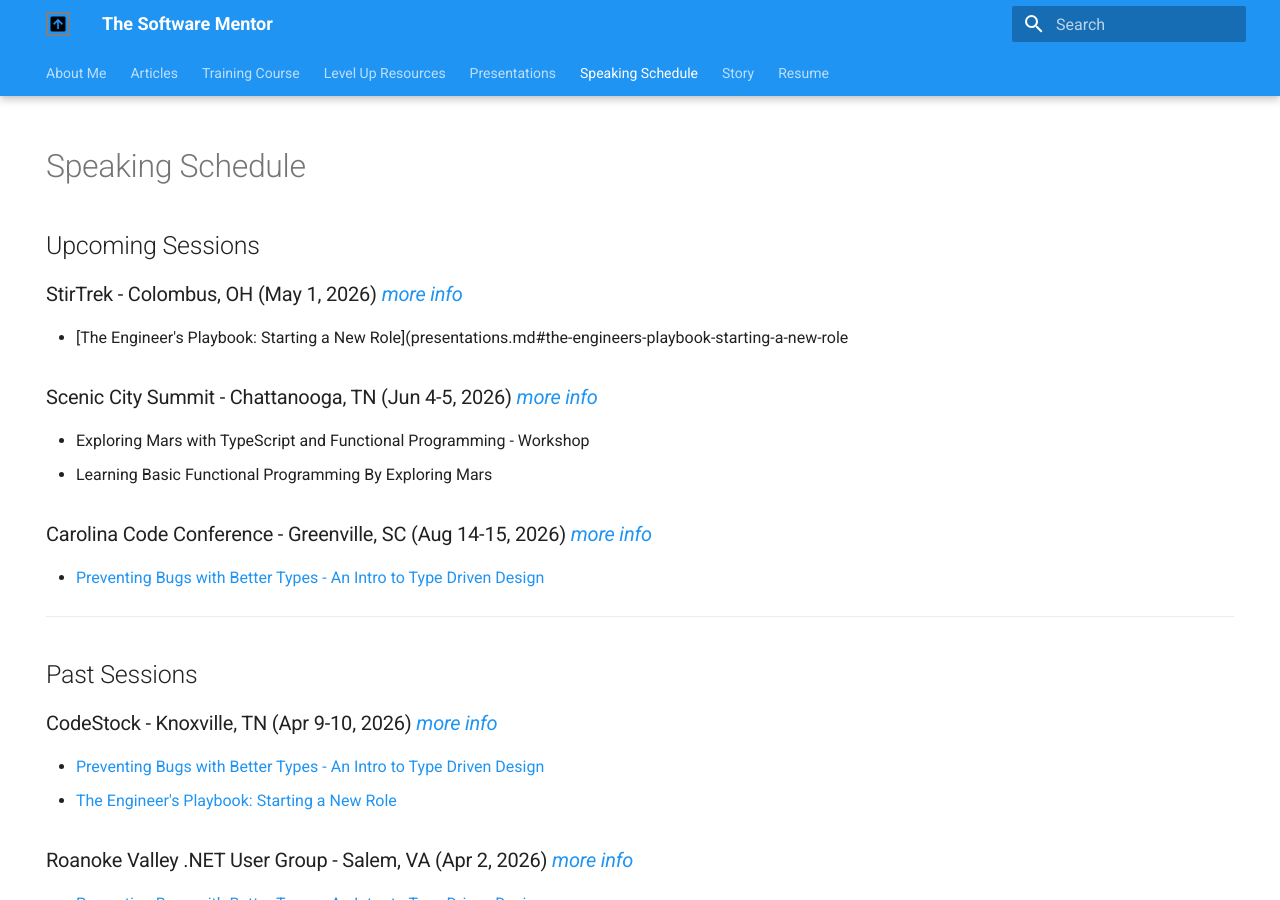
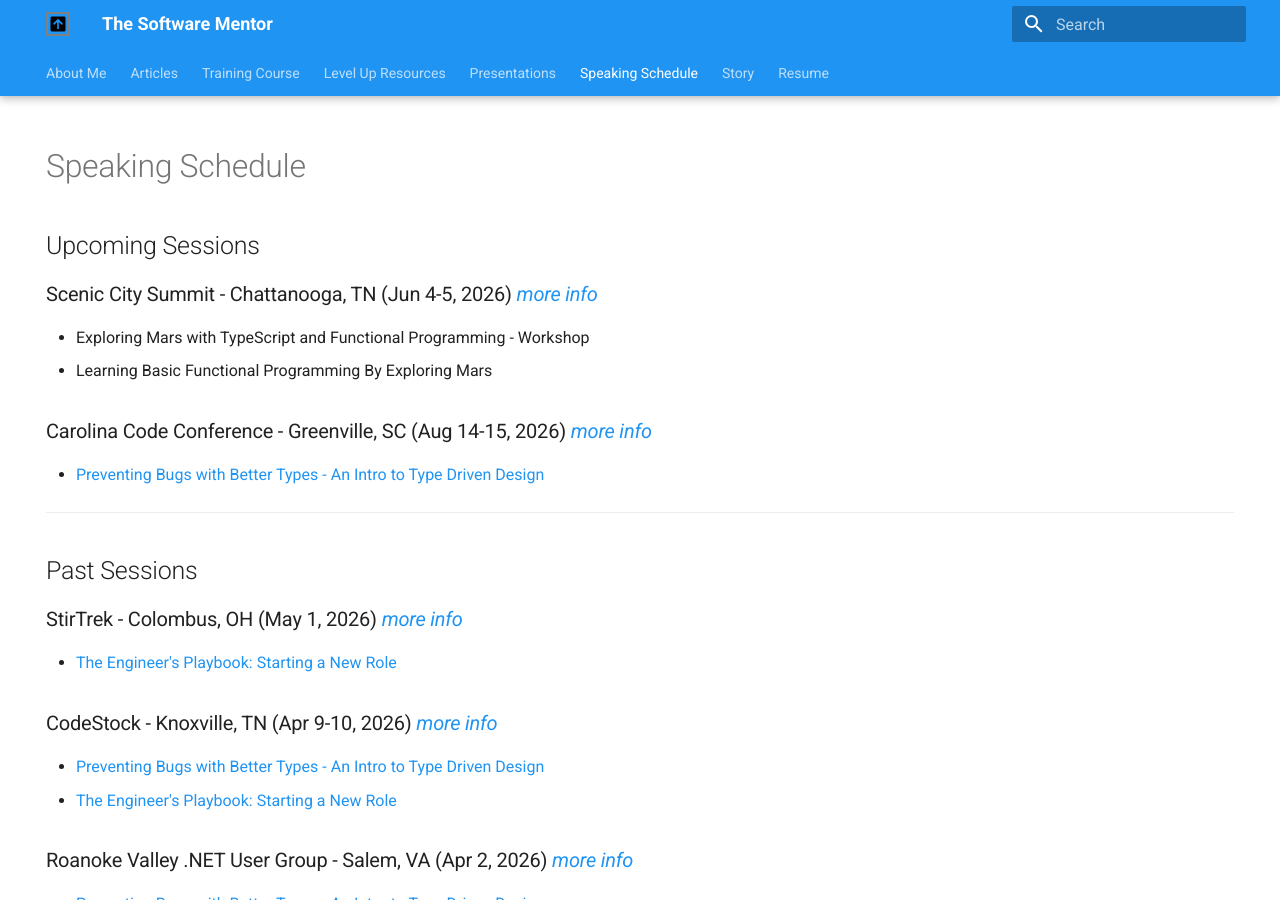
Before and after one commit to cameronpresley/blog, an MkDocs documentation site: the page built from docs/speaking-schedule.md, in a window 1280 px wide and 900 px high. Built offline with MkDocs 1.6.1 and Material for MkDocs 9.7.7, drawn with Linux system fonts in a browser that asks for light colours; plug-ins that fetch from the network failed and are left out; some of the changed lines change nothing that is shown.

Commit message:
Update speaking schedule for StirTrek session (#180)
Moved StirTrek session from Upcoming to Past Sessions.

```diff
--- a/docs/speaking-schedule.md
+++ b/docs/speaking-schedule.md
@@ -6,10 +6,6 @@ hide:
 
 # Speaking Schedule
 ## Upcoming Sessions
-
-### StirTrek - Colombus, OH (May 1, 2026) _[more info](https://stirtrek.com/)_
-
-- [The Engineer's Playbook: Starting a New Role](presentations.md#the-engineers-playbook-starting-a-new-role
 
 ### Scenic City Summit - Chattanooga, TN (Jun 4-5, 2026) _[more info](https://sceniccitysummit.com/)_
 
@@ -22,6 +18,10 @@ hide:
 
 ---
 ## Past Sessions
+
+### StirTrek - Colombus, OH (May 1, 2026) _[more info](https://stirtrek.com/)_
+
+- [The Engineer's Playbook: Starting a New Role](presentations.md#the-engineers-playbook-starting-a-new-role)
 
 ### CodeStock - Knoxville, TN (Apr 9-10, 2026) _[more info](https://www.codestock.org)_
 
```
